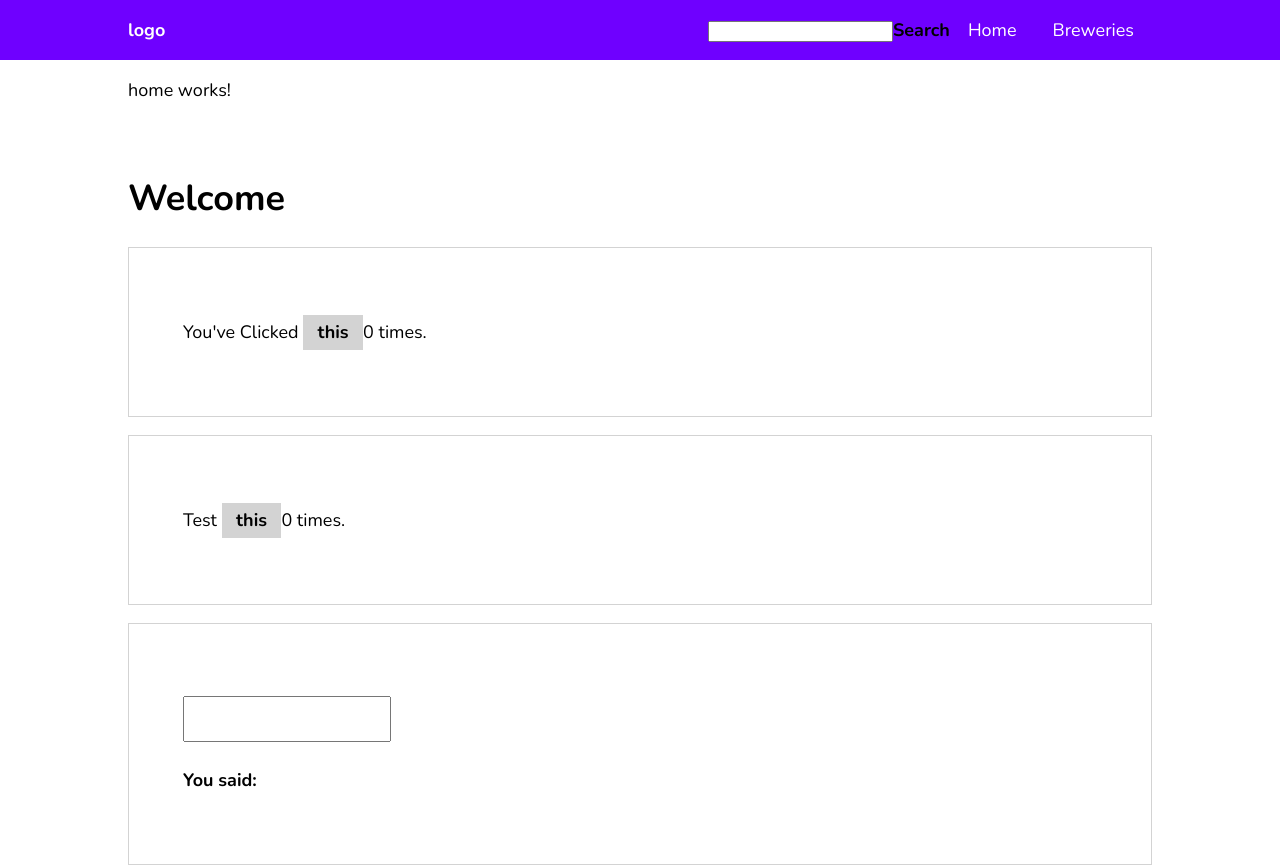
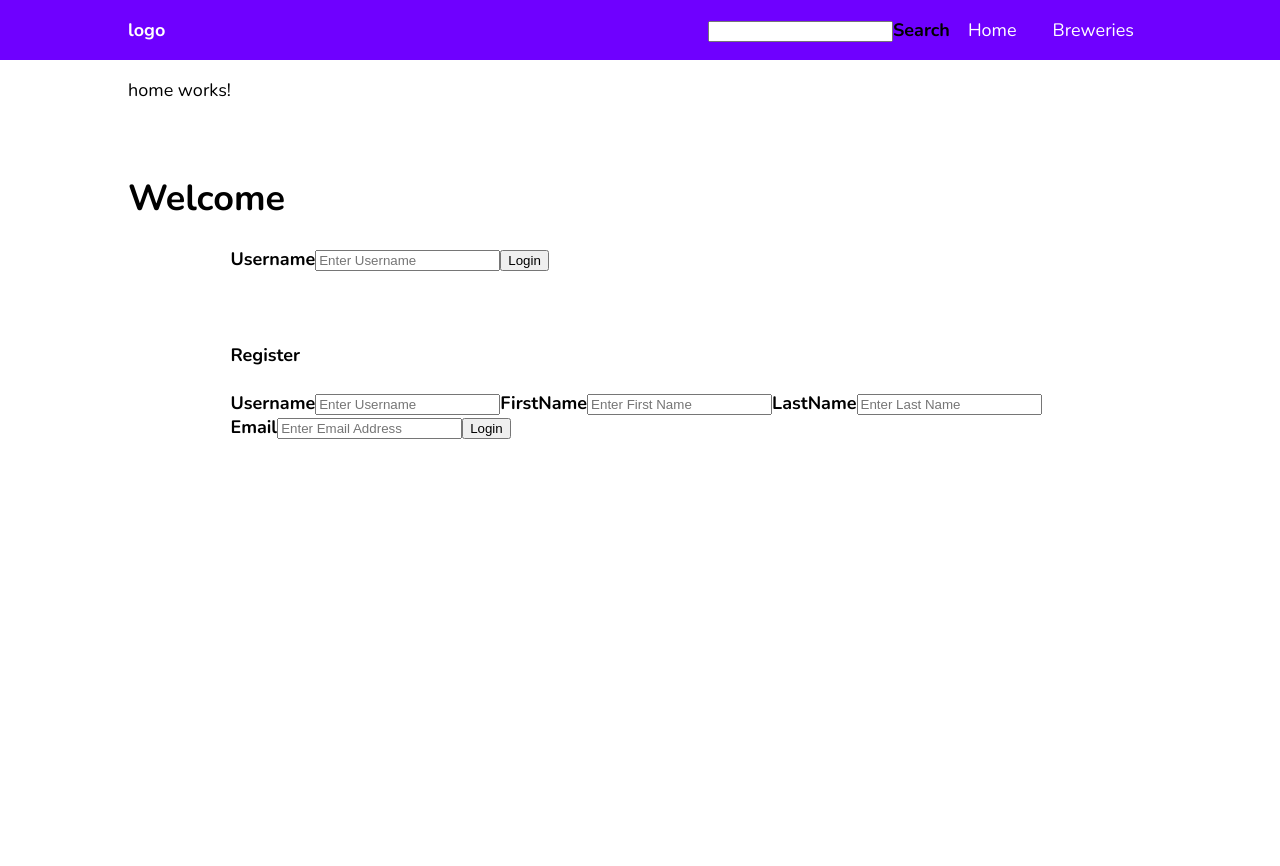
Before and after one commit to 03012021-dotnet-uta/P2_Cinephiliacs, an Angular app in the folder AngularApp/: page / in a window 1280 px wide. Shown: the top 866 px of the page. After the commit the page ends 800 px from the top, so only its background shows below. Built offline with nearby package versions, Linux system fonts and the light colour scheme.

Commit message:
added basic login

```diff
--- a/AngularApp/src/app/home/home.component.html
+++ b/AngularApp/src/app/home/home.component.html
@@ -1,44 +1,28 @@
 <p>home works!</p>
 <h1>Welcome</h1>
+<form>
+<div class="container" (ngSubmit)="login()">
+    <label for="uname"><b>Username</b></label>
+    <input type="text" placeholder="Enter Username" [(ngModel)]="userName" [ngModelOptions]="{standalone: true}" required>
 
-<div class="play-container">
-    <p>You've Clicked <span (click)="countClick()"> this</span>{{clickCounter}} times.</p>
-</div>
-<div class="play-container">
-    <p>Test <span (click)="testClick()"> this</span>{{clickCounter}} times.</p>
-</div>
-<div class="play-container">
-    <p>
-        <input type="text" [(ngModel)]="name">
-        <br>
-        <strong>You said: </strong> {{name}}
-    </p>
-</div>
+    <button (click)="login()">Login</button>
 
-<!--Allows you do do one simple change for the CSS based on a condition
-    [style.background-color]="clickCounter > 4 ? 'green' : 'red'"-->
-<!--Allows you to do multiple CSS changes in the class
-[ngStyle]="{
-    'background-color': clickCounter > 4 ? 'green' : 'red',
-    'border':           clickCounter > 4 ? '4px solid black' : 'none'
-}
-"
-    -->
+  </div>
+</form>
+<br>
+<br>
+<form>
+  <div class="container" (ngSubmit)="createUser()">
+      <h4>Register</h4>
+      <label for="uname"><b>Username</b></label>
+      <input type="text" placeholder="Enter Username" [(ngModel)]="newUser.username" [ngModelOptions]="{standalone: true}" required>
+      <label for="uname"><b>FirstName</b></label>
+      <input type="text" placeholder="Enter First Name" [(ngModel)]="newUser.firstname" [ngModelOptions]="{standalone: true}" required>
+      <label for="uname"><b>LastName</b></label>
+      <input type="text" placeholder="Enter Last Name" [(ngModel)]="newUser.lastname" [ngModelOptions]="{standalone: true}" required>
+      <label for="uname"><b>Email</b></label>
+      <input type="text" placeholder="Enter Email Address" [(ngModel)]="newUser.email" [ngModelOptions]="{standalone: true}" required>
+      <button (click)="createUser()">Login</button>
 
-    <!-- Allows you to change the class of one area
-        [class.active]="clickCounter > 4"-->
-<div class="play-container" [ngClass]="setClasses()">
-    <ng-template [ngIf]="clickCounter > 4" [ngIfElse]="none">
-        <p>The click counter is greater than 4</p>
-    </ng-template>
-    <ng-template #none>
-        <p>The click counter is not greater than 4</p>
-    </ng-template>
-</div>
-<div class="play-container">
-    <p>
-        <input type="text" name="search" [(ngModel)]="name">
-        <br>
-        <strong routerLink="/list/{{name}}/1">Search </strong>
-    </p>
-  </div>
+    </div>
+  </form>
--- a/AngularApp/src/app/home/home.component.scss
+++ b/AngularApp/src/app/home/home.component.scss
@@ -5,7 +5,7 @@ span{
     cursor: pointer;
     user-select: none;
 }
-.play-container{
+container{
     padding: 3em;
     border: 1px solid lightgray;
     margin-bottom: 1em;
--- a/AngularApp/src/app/home/home.component.ts
+++ b/AngularApp/src/app/home/home.component.ts
@@ -1,4 +1,6 @@
+import { HttpClient } from '@angular/common/http';
 import { Component, OnInit } from '@angular/core';
+import { LoginService } from '../login.service';
 
 
 @Component({
@@ -8,27 +10,36 @@ import { Component, OnInit } from '@angular/core';
 })
 export class HomeComponent implements OnInit {
 
-  clickCounter: number = 0;
-  name:string = "";
+  userName:string = "";
 
-  constructor() { }
+  newUser:any ={
+    username:'',
+    firstname:'',
+    lastname:'',
+    email:'',
+    permissions:1
+  }
+
+  constructor(private _login: LoginService, private _http: HttpClient) { }
 
   ngOnInit(): void {
   }
 
-  countClick(){
-    this.clickCounter += 1;
+  login(){
+    console.log("Login attempt" + this.userName);
+    console.log(this._login.loginUser(this.userName));
   }
 
-  setClasses(){
-    let myclasses ={
-      active: this.clickCounter > 4,
-      nonactive: this.clickCounter <= 4
-    }
-    return myclasses;
+  createUser(){
+    console.log("In Create");
+    if(!this.newUser.firstname || !this.newUser.lastname || !this.newUser.username ||!this.newUser.email)
+    {
+      console.log("Please fill in the correct data")
+    }else{
+    this.newUser
+    console.log(JSON.stringify(this.newUser));
+    this._http.post("https://cinephiliacsapi.azurewebsites.net/user/",this.newUser).subscribe(data => console.log("Data" + data));
   }
-  testClick(){
-    console.log("test");
   }
 
 
--- a/AngularApp/src/app/http.service.ts
+++ b/AngularApp/src/app/http.service.ts
@@ -8,6 +8,8 @@ import { FormsModule} from '@angular/forms';
   providedIn: 'root'
 })
 export class HttpService {
+
+  baseURL:string = "https://cinephiliacsapi.azurewebsites.net/";
 
   constructor(private http: HttpClient, private router: Router) {
 
@@ -27,6 +29,10 @@ export class HttpService {
     window.open("https://www.google.com", "_blank");
   }
 
+  getBase(){
+    return this.baseURL;
+  }
+
 
 
 }
--- /dev/null
+++ b/AngularApp/src/app/login.service.ts
@@ -0,0 +1,31 @@
+import { HttpClient, HttpClientModule } from '@angular/common/http';
+import { Injectable } from '@angular/core';
+import { HttpService } from './http.service';
+
+@Injectable({
+  providedIn: 'root'
+})
+export class LoginService {
+
+  currentUser:string ="";
+  askingUser:string = "";
+  connection:string ="";
+
+  constructor(private http: HttpClient, private _http: HttpService) { }
+
+  loginUser(username: string){
+    this.connection = this._http.getBase() +"user/" + username;
+    console.log(this.connection);
+     this.http.get(this.connection).subscribe(data => {
+      console.log(data);
+      return data;
+    });;
+  }
+
+  createUser(newUser: any){
+    console.log("User" + newUser);
+
+
+    this.http.post(this._http.getBase() , newUser).subscribe(data => console.log(data));
+  }
+}
```
Also changed, not shown: AngularApp/azure-pipelines.yml (added, +22 -0 lines), AngularApp/src/app/home/home.component copy.html (added, +44 -0 lines), AngularApp/src/app/home/home.component copy.ts (added, +35 -0 lines), 1 other file (tests, documents, lock files or other folders).
